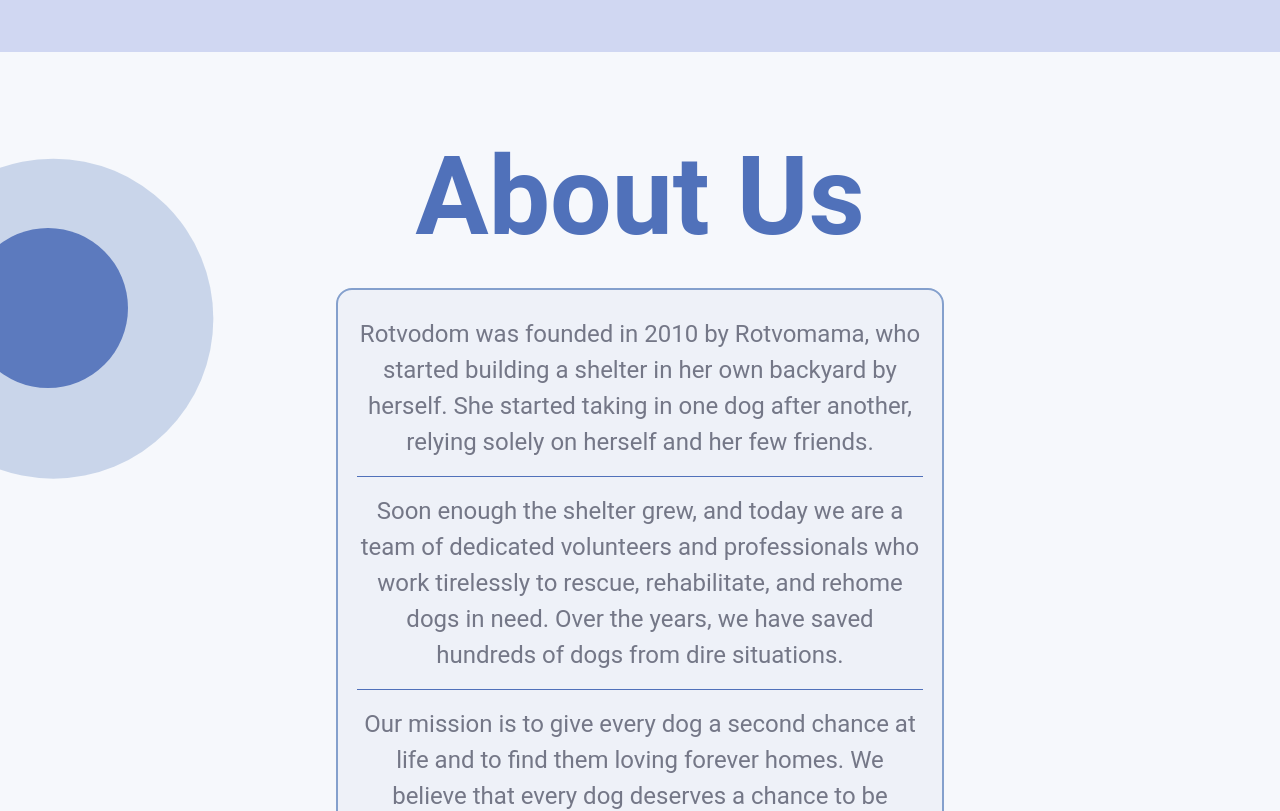
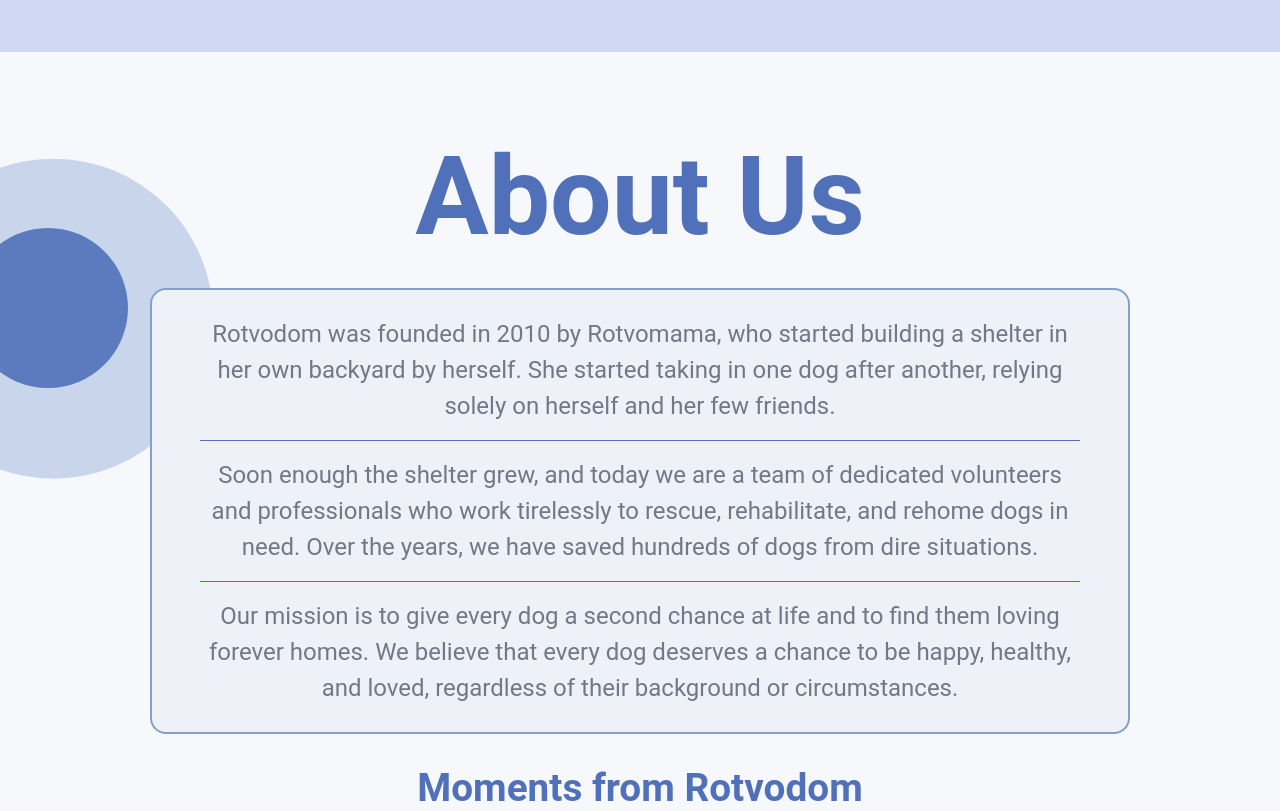
Before and after one commit to bavayra/dog-shelter, a React (Vite) app: page / in a window 1280 px wide. Shown: the part 4860-5671 px from the top of the page. Built offline with nearby package versions, Linux system fonts and the light colour scheme; a web font is replaced by a local one.

Commit message:
style(AboutUs-1024): increased w of the text block's container

```diff
--- a/src/styles/custom-breakpoints.css
+++ b/src/styles/custom-breakpoints.css
@@ -403,6 +403,18 @@
   .rules-button {
     font-size: 1.125rem;
   }
+  #about-us .container {
+    max-width: 1280px;
+    padding-inline: 2rem;
+  }
+
+  #about-us .about-content {
+    max-width: 980px;
+    width: 85%;
+    padding-inline: 3rem;
+    margin-left: auto;
+    margin-right: auto;
+  }
   #about-us .circle-md {
     width: 20rem;
     height: 20rem;
```
